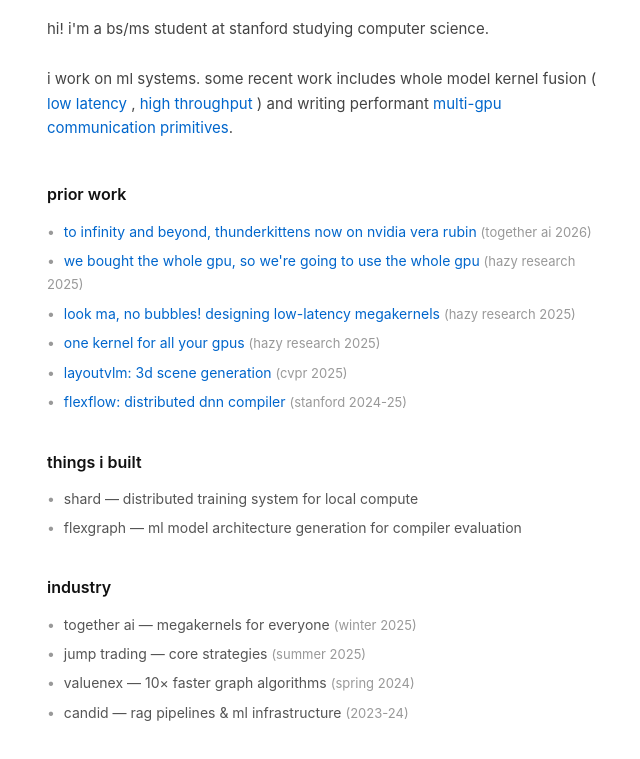
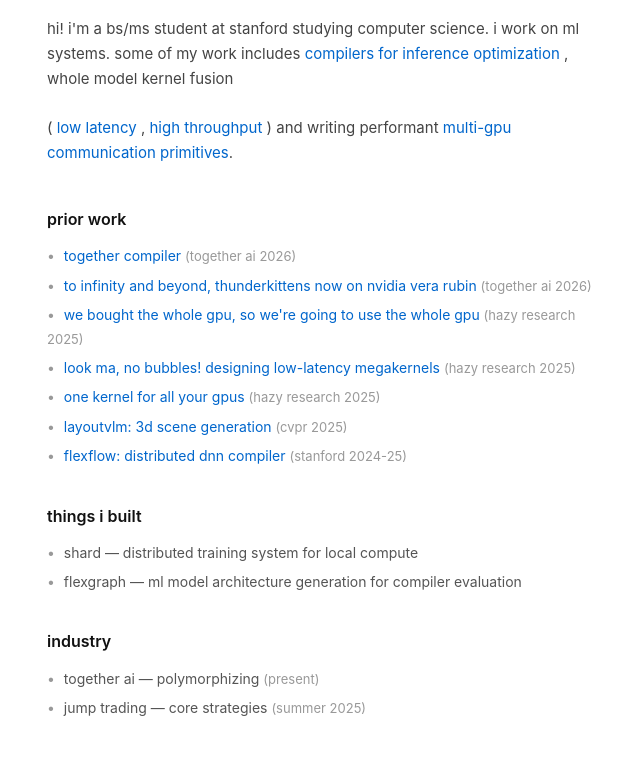
Before and after one commit to dylanllim/dylanllim.github.io, a plain HTML site: page index.html in a window 1280 px wide. Shown: the part 127-886 px from the top of the page, without its empty margins (313-953 px from the left). Drawn offline with Linux system fonts and the light colour scheme.

Commit message:
Revise introduction and add recent work links
Updated personal introduction and work details.

```diff
--- a/index.html
+++ b/index.html
@@ -157,8 +157,10 @@
 
     <div class="intro">
         hi! i'm a bs/ms student at stanford studying computer science.
+        i work on ml systems. some of my work includes
+        <a href="https://www.together.ai/blog/together-compiler-continual-compilation-for-ai-inference">compilers for inference optimization </a>,
+        whole model kernel fusion
         <br><br>
-        i work on ml systems. some recent work includes whole model kernel fusion
         (
         <a href="https://hazyresearch.stanford.edu/blog/2025-05-27-no-bubbles">low latency </a>,
         <a href="https://hazyresearch.stanford.edu/blog/2025-09-28-tp-llama-main">high throughput</a>
@@ -170,6 +172,7 @@
     <section>
         <h2>prior work</h2>
         <ul>
+            <li><a href="https://www.alphaxiv.org/pdf/2611.together-compiler-continual-ai-inference">together compiler</a> <span class="date">(together ai 2026)</span></li>
             <li><a href="https://www.together.ai/blog/to-infinity-and-beyond-thunderkittens-now-on-nvidia-vera-rubin-nvl72">to infinity and beyond, thunderkittens now on nvidia vera rubin</a> <span class="date">(together ai 2026)</span></li>
             <li><a href="https://hazyresearch.stanford.edu/blog/2025-09-28-tp-llama-main">we bought the whole gpu, so we're going to use the whole gpu</a> <span class="date">(hazy research 2025)</span></li>
             <li><a href="https://hazyresearch.stanford.edu/blog/2025-05-27-no-bubbles">look ma, no bubbles! designing low-latency megakernels</a> <span class="date">(hazy research 2025)</span></li>
@@ -190,10 +193,8 @@
     <section>
         <h2>industry</h2>
         <ul>
-            <li>together ai — megakernels for everyone <span class="date">(winter 2025)</span></li>
+            <li>together ai — polymorphizing <span class="date">(present)</span></li>
             <li>jump trading — core strategies <span class="date">(summer 2025)</span></li>
-            <li>valuenex — 10× faster graph algorithms <span class="date">(spring 2024)</span></li>
-            <li>candid — rag pipelines & ml infrastructure <span class="date">(2023-24)</span></li>
         </ul>
     </section>
 </body>
```
